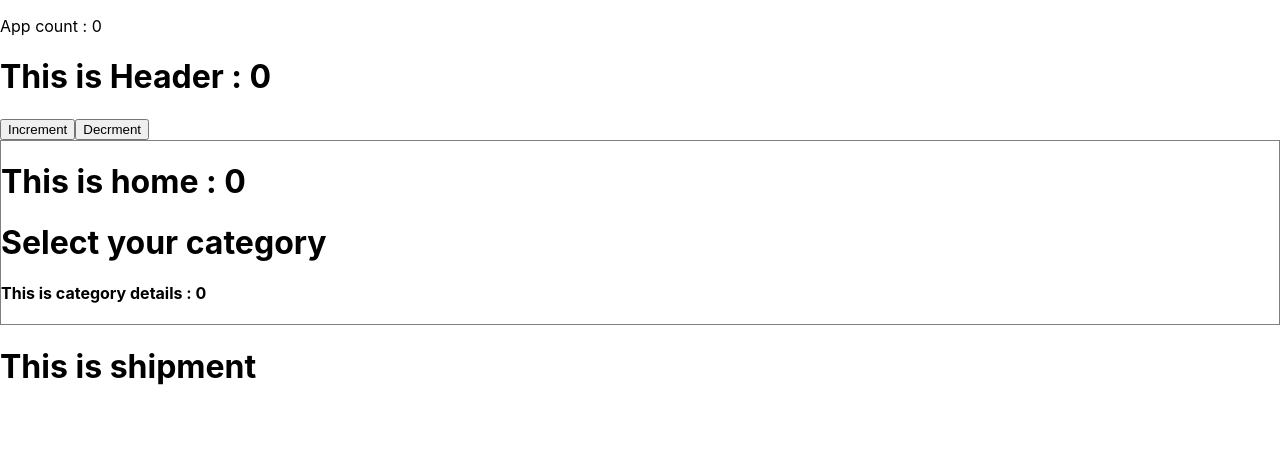
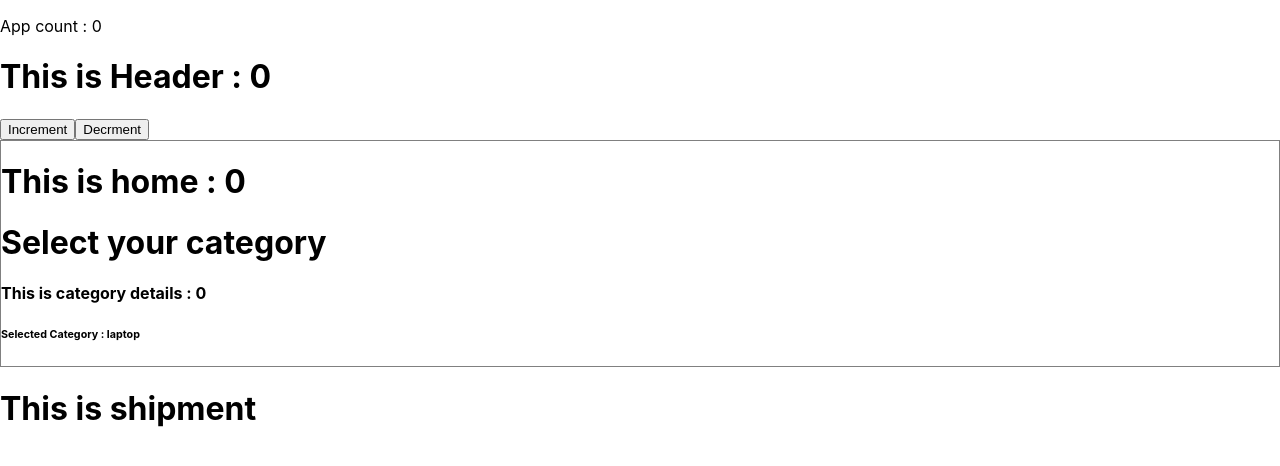
Before and after one commit to mimnets/my-scss-react, a React (Create React App) app: page / in a window 1280 px wide. Shown: the top 466 px of the page. Built offline with nearby package versions, Linux system fonts and the light colour scheme.

Commit message:
successfully call category context

```diff
--- a/src/App.js
+++ b/src/App.js
@@ -5,7 +5,7 @@ import Home from './components/Home/Home';
 import Header from './components/Header/Header';
 import Shipment from './components/Shipment/Shipment';
 
-const CategoryContext = createContext();
+export const CategoryContext = createContext();
 
 function App() {
   const [count, setCount] = useState(0)
--- a/src/components/Home/CategoryDetail/CategoryDetail.js
+++ b/src/components/Home/CategoryDetail/CategoryDetail.js
@@ -1,10 +1,13 @@
-import React from 'react';
+import React, { useContext } from 'react';
+import { CategoryContext } from '../../../App';
 
 const CategoryDetail = (props) => {
+    const category = useContext(CategoryContext);
     const {count} = props;
     return (
         <div>
             <h4>This is category details : {count}</h4>
+            <h6>Selected Category : {category}</h6>
         </div>
     );
 };
```
